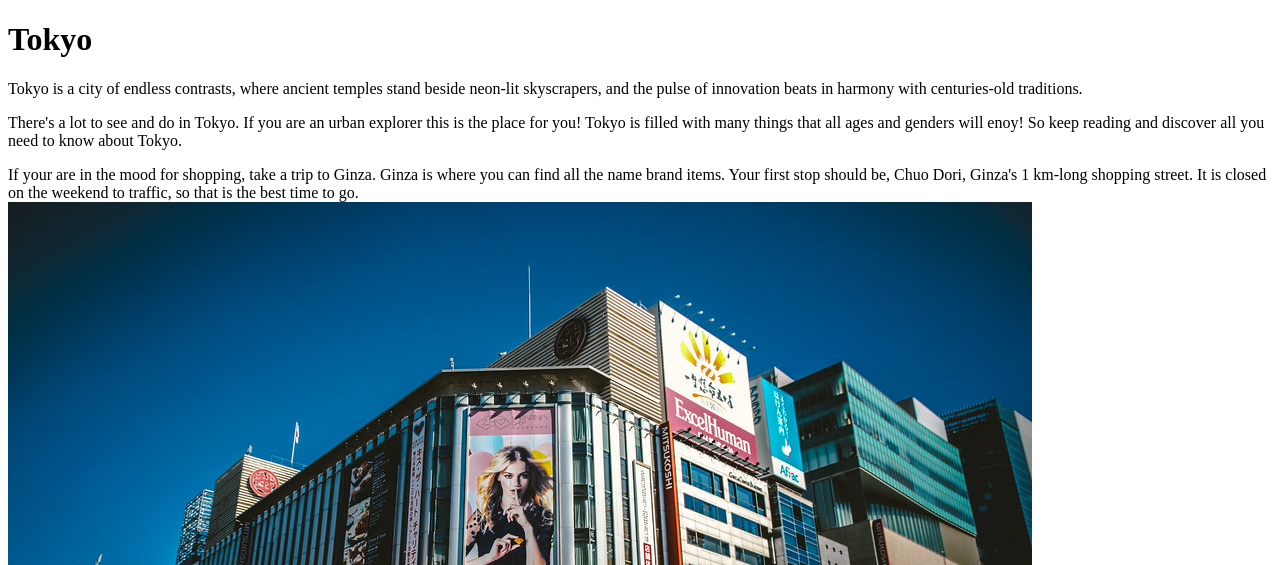
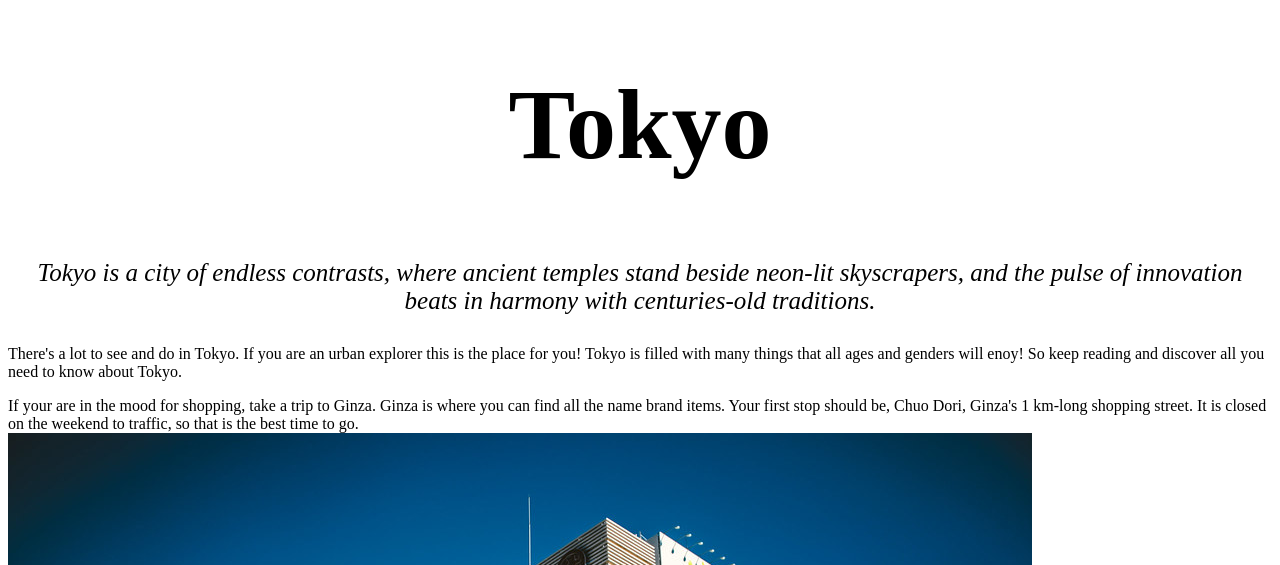
Before and after one commit to kdav92/project, a Flask app: page /destination/Tokyo in a window 1280 px wide. Shown: the top 565 px of the page. Run offline with Flask 3, Linux system fonts and the light colour scheme.

Commit message:
small changes

```diff
--- a/static/style.css
+++ b/static/style.css
@@ -34,3 +34,40 @@
     font-size: 18px;
     color: #333;
 }
+
+.quote {
+    font-size: 25px;
+    padding: 10px;
+    margin-top: 5px;
+    margin-bottom: 20px;
+    font-style: italic;
+    text-align: center;
+}
+
+.button {
+    margin-top: 25px;
+    padding: 8px 16px;
+    background-color: #3882F6;
+    color: white;
+    border-radius: 8px;
+}
+
+.button-container {
+    margin-top: 15px;
+    justify-content: center;
+}
+
+.destination-title {
+    font-size: 100px;
+    text-align: center;
+    padding: 0;
+}
+
+
+ul {
+    list-style-type: none;
+    display: flex;
+    gap: 16px;
+    margin: 0;
+    padding: 0;
+}
--- a/templates/destination_tokyo.html
+++ b/templates/destination_tokyo.html
@@ -1,7 +1,7 @@
-{% extends "layout.html" %} {% block title %} Kyoto {% endblock %} {% block
+{% extends "layout.html" %} {% block title %} Tokyo {% endblock %} {% block
 content %}
-<h1>Tokyo</h1>
-<p>
+<h1 class="destination-title">Tokyo</h1>
+<p class="quote">
   Tokyo is a city of endless contrasts, where ancient temples stand beside
   neon-lit skyscrapers, and the pulse of innovation beats in harmony with
   centuries-old traditions.
--- a/templates/results.html
+++ b/templates/results.html
@@ -48,7 +48,7 @@
         </div>
     {% endif %}
 
-
+        <div class="button-container">
         <button type="submit"><a href="{{ url_for('index') }}" class="button">Retake Survey</a></button>
-
+        </div>
 {% endblock %}
```
Also changed, not shown: templates/destination_okinawa.html (+7 -0 lines), questions.db.
